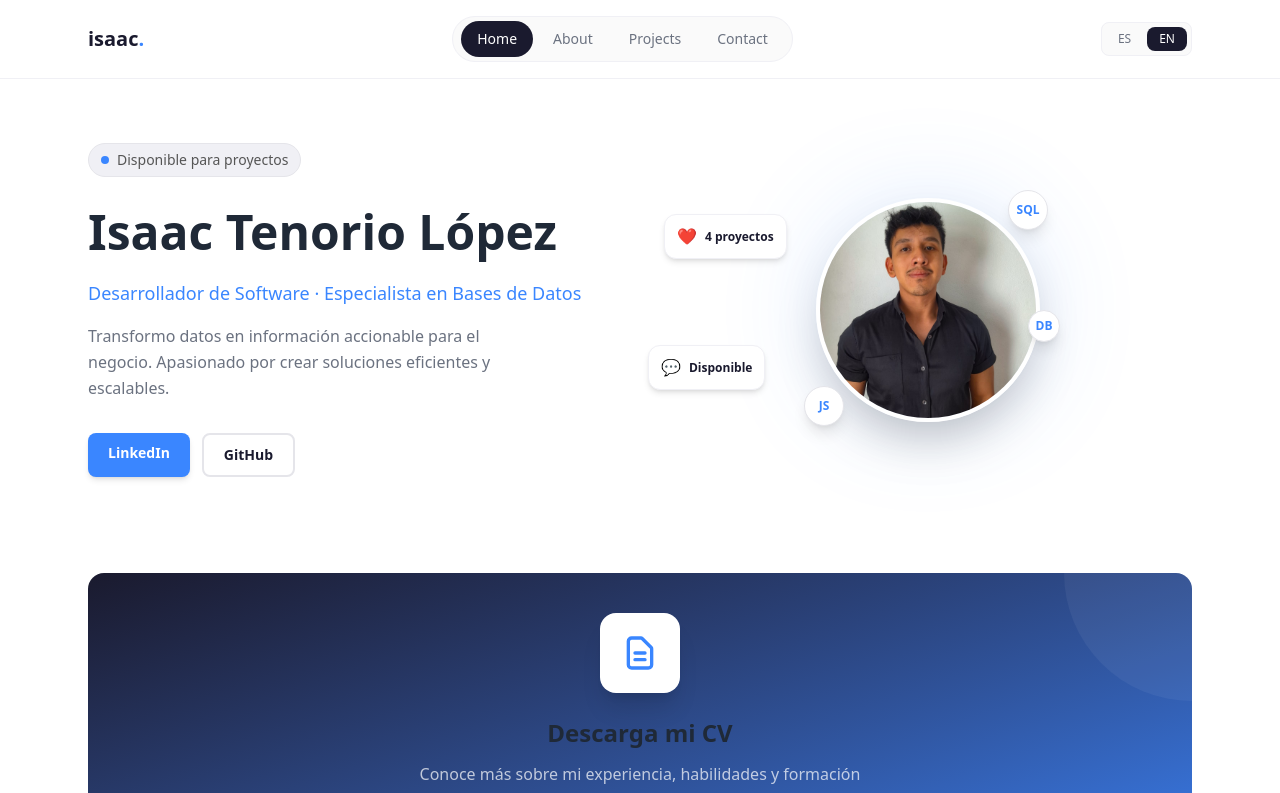
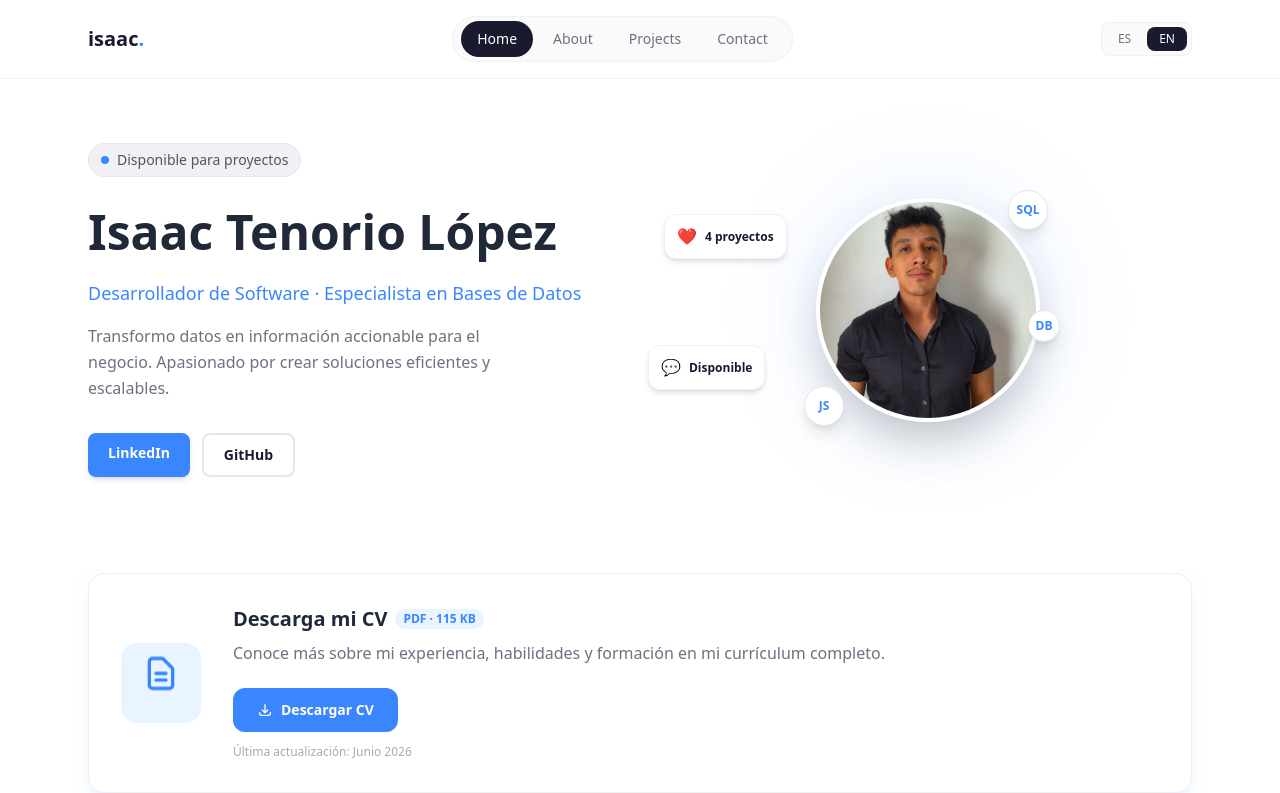
Before and after one commit to IsaacLopez777/portfolio, a Next.js app: page /en in a window 1280 px wide. Shown: the top 793 px of the page. Built offline with nearby package versions, Linux system fonts and the light colour scheme.

Commit message:
Redesign CV section with elegant card and animations

```diff
--- a/src/app/[locale]/page.tsx
+++ b/src/app/[locale]/page.tsx
@@ -119,28 +119,32 @@ export default function HomePage() {
         </header>
 
         <section className="mb-20">
-          <div className="relative overflow-hidden bg-gradient-to-br from-[#1a1a2e] to-[#3a86ff] rounded-2xl p-10 text-center">
-            <div className="absolute top-0 right-0 w-64 h-64 bg-white opacity-5 rounded-full -translate-y-1/2 translate-x-1/2"></div>
-            <div className="absolute bottom-0 left-0 w-48 h-48 bg-white opacity-5 rounded-full translate-y-1/2 -translate-x-1/2"></div>
-            <div className="relative z-10">
-              <div className="w-20 h-20 mx-auto mb-6 bg-white rounded-2xl flex items-center justify-center shadow-xl">
-                <svg className="w-10 h-10 text-[#3a86ff]" fill="none" stroke="currentColor" viewBox="0 0 24 24">
+          <div className="bg-white rounded-2xl border border-[#f0f0f5] shadow-lg shadow-blue-100/50 p-8 md:flex md:items-center md:gap-8">
+            <div className="flex-shrink-0 flex justify-center mb-6 md:mb-0">
+              <div className="w-20 h-20 bg-[#e8f4ff] rounded-2xl flex items-center justify-center">
+                <svg className="w-10 h-10 text-[#3a86ff] animate-bounce" fill="none" stroke="currentColor" viewBox="0 0 24 24" style={{animationDuration: '2s'}}>
                   <path strokeLinecap="round" strokeLinejoin="round" strokeWidth={2} d="M9 12h6m-6 4h6m2 5H7a2 2 0 01-2-2V5a2 2 0 012-2h5.586a1 1 0 01.707.293l5.414 5.414a1 1 0 01.293.707V19a2 2 0 01-2 2z" />
                 </svg>
               </div>
-              <h3 className="text-2xl font-bold text-white mb-3">Descarga mi CV</h3>
-              <p className="text-white/70 mb-6 max-w-md mx-auto">Conoce más sobre mi experiencia, habilidades y formación en mi currículum completo.</p>
+            </div>
+            <div className="flex-1 text-center md:text-left">
+              <div className="flex flex-col md:flex-row md:items-center gap-2 mb-2">
+                <h3 className="text-xl font-bold text-[#1a1a2e]">Descarga mi CV</h3>
+                <span className="inline-block px-2 py-0.5 bg-[#e8f4ff] text-[#3a86ff] text-xs font-semibold rounded-full">PDF · 115 KB</span>
+              </div>
+              <p className="text-[#6b7280] mb-5">Conoce más sobre mi experiencia, habilidades y formación en mi currículum completo.</p>
               <a
                 href="/CV/Isaac_Tenorio_Lopez_CV.pdf"
                 target="_blank"
                 rel="noopener noreferrer"
-                className="inline-flex items-center gap-2 px-8 py-4 bg-white text-[#1a1a2e] font-bold rounded-xl hover:bg-[#f5f5f5] transition-colors shadow-lg"
+                className="inline-flex items-center gap-2 px-6 py-3 bg-[#3a86ff] text-white text-sm font-semibold rounded-xl hover:bg-[#2563eb] transition-all hover:shadow-lg hover:shadow-blue-200 group"
               >
-                <svg className="w-5 h-5" fill="none" stroke="currentColor" viewBox="0 0 24 24">
-                  <path strokeLinecap="round" strokeLinejoin="round" strokeWidth={2} d="M12 10v6m0 0l-3-3m3 3l3-3m2 8H7a2 2 0 01-2-2V5a2 2 0 012-2h5.586a1 1 0 01.707.293l5.414 5.414a1 1 0 01.293.707V19a2 2 0 01-2 2z" />
+                <svg className="w-4 h-4 transition-transform group-hover:translate-y-0.5" fill="none" stroke="currentColor" viewBox="0 0 24 24">
+                  <path strokeLinecap="round" strokeLinejoin="round" strokeWidth={2} d="M4 16v1a3 3 0 003 3h10a3 3 0 003-3v-1m-4-4l-4 4m0 0l-4-4m4 4V4" />
                 </svg>
                 Descargar CV
               </a>
+              <p className="text-xs text-[#aaa] mt-3">Última actualización: Junio 2026</p>
             </div>
           </div>
         </section>
```
